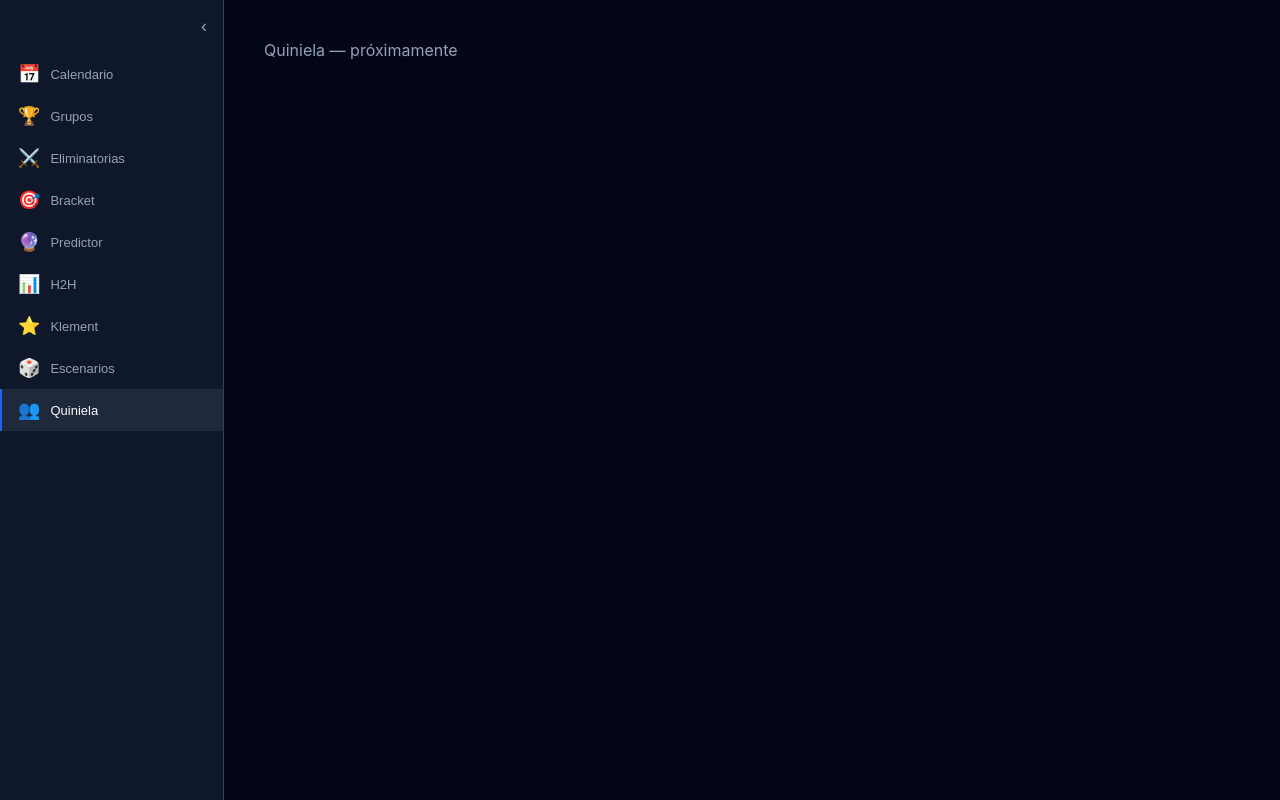
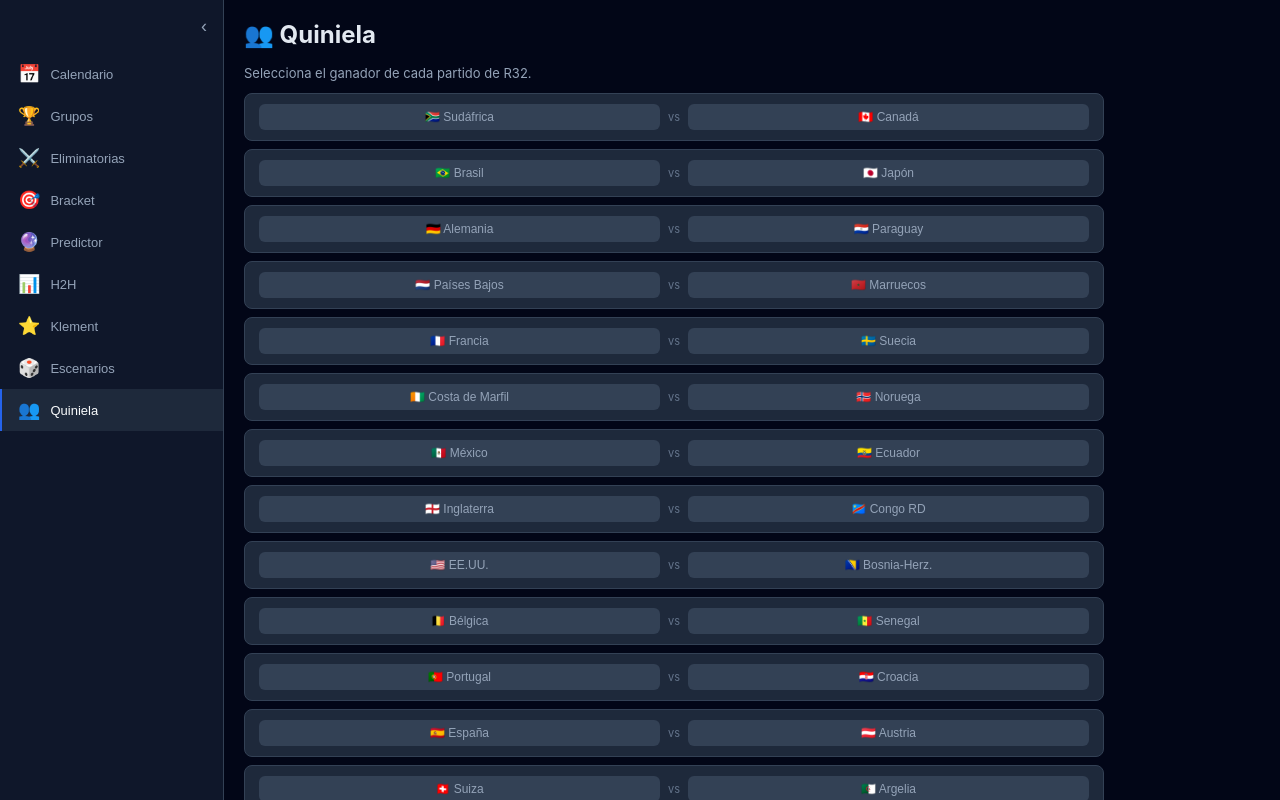
Before and after one commit to fjhr/quiniela-mundial-2026, a React (Vite) app: page / in a window 1280 px wide. Both pictures are taken after a click on the button "👥 Quiniela". Shown: the top 800 px of the page. Built offline with nearby package versions, Linux system fonts and the light colour scheme; no server answers.

Commit message:
feat: QuinielaPanel con predicciones R32 persistidas en localStorage

```diff
--- a/src/panels/QuinielaPanel.jsx
+++ b/src/panels/QuinielaPanel.jsx
@@ -1,4 +1,95 @@
-// src/panels/QuinielaPanel.jsx
+import { useState } from 'react';
+import { useMatchStore } from '../store/matchStore.js';
+import { resolveKOTeam } from '../services/resolvers.js';
+import teams from '../data/teams.json';
+import koBracket from '../data/ko-bracket.json';
+import gr from '../data/gr.json';
+
+function loadPredictions() {
+  try { return JSON.parse(localStorage.getItem('quiniela-preds') || '{}'); } catch { return {}; }
+}
+function savePredictions(preds) {
+  try { localStorage.setItem('quiniela-preds', JSON.stringify(preds)); } catch {}
+}
+
 export default function QuinielaPanel() {
-  return <div style={{ color: 'var(--text-400)', padding: 20 }}>Quiniela — próximamente</div>;
+  const { res, resKO } = useMatchStore();
+  const [preds, setPreds] = useState(loadPredictions);
+
+  const setPred = (id, winner) => {
+    const next = { ...preds, [id]: winner };
+    setPreds(next);
+    savePredictions(next);
+  };
+
+  const r32 = koBracket.filter(k => k.rnd === 'R32');
+  const played = r32.filter(kb => resKO.find(r => r.id === kb.id)?.p);
+  const correct = played.filter(kb => {
+    const koM = resKO.find(r => r.id === kb.id);
+    const h = resolveKOTeam(kb.sh, res, resKO, koBracket, gr) || kb.sh;
+    const a = resolveKOTeam(kb.sa, res, resKO, koBracket, gr) || kb.sa;
+    const actualWinner = koM.hg > koM.ag || koM.pens === 'h' ? h : a;
+    return preds[kb.id] === actualWinner;
+  }).length;
+
+  return (
+    <div>
+      <h2 style={{ marginBottom: 16, color: 'var(--text-200)' }}>👥 Quiniela</h2>
+      <p style={{ color: 'var(--text-400)', fontSize: 13, marginBottom: 12 }}>
+        Selecciona el ganador de cada partido de R32.
+      </p>
+      {played.length > 0 && (
+        <div style={{ background: 'var(--bg-800)', borderRadius: 'var(--r-md)', padding: '10px 16px', marginBottom: 16, display: 'inline-block' }}>
+          <span style={{ color: 'var(--text-400)', fontSize: 13 }}>Puntos: </span>
+          <span style={{ fontWeight: 800, color: 'var(--gold)', fontSize: 18 }}>{correct}</span>
+          <span style={{ color: 'var(--text-500)', fontSize: 13 }}> / {played.length}</span>
+        </div>
+      )}
+      <div style={{ display: 'flex', flexDirection: 'column', gap: 8 }}>
+        {r32.map(kb => {
+          const koM = resKO.find(r => r.id === kb.id) || {};
+          const h = resolveKOTeam(kb.sh, res, resKO, koBracket, gr) || kb.sh;
+          const a = resolveKOTeam(kb.sa, res, resKO, koBracket, gr) || kb.sa;
+          const pred = preds[kb.id];
+          const isPlayed = koM.p;
+          const actualWinner = isPlayed ? (koM.hg > koM.ag || koM.pens === 'h' ? h : a) : null;
+          const isCorrect = pred && actualWinner && pred === actualWinner;
+
+          return (
+            <div key={kb.id} style={{
+              background: 'var(--bg-800)', borderRadius: 'var(--r-md)', padding: '10px 14px',
+              border: `1px solid ${isCorrect ? 'var(--green)' : pred && isPlayed ? 'var(--red)' : 'var(--bg-700)'}`,
+            }}>
+              <div style={{ display: 'flex', gap: 8, alignItems: 'center' }}>
+                <button onClick={() => !isPlayed && setPred(kb.id, h)} style={{
+                  flex: 1, padding: '6px', borderRadius: 'var(--r-sm)', border: 'none',
+                  cursor: isPlayed ? 'default' : 'pointer', fontSize: 12,
+                  background: pred === h ? 'var(--blue)' : 'var(--bg-700)',
+                  color: pred === h ? '#fff' : 'var(--text-400)',
+                  fontWeight: pred === h ? 700 : 400,
+                }}>
+                  {teams[h]?.fl} {h}
+                </button>
+                <span style={{ color: 'var(--text-500)', fontSize: 11 }}>vs</span>
+                <button onClick={() => !isPlayed && setPred(kb.id, a)} style={{
+                  flex: 1, padding: '6px', borderRadius: 'var(--r-sm)', border: 'none',
+                  cursor: isPlayed ? 'default' : 'pointer', fontSize: 12,
+                  background: pred === a ? 'var(--blue)' : 'var(--bg-700)',
+                  color: pred === a ? '#fff' : 'var(--text-400)',
+                  fontWeight: pred === a ? 700 : 400,
+                }}>
+                  {teams[a]?.fl} {a}
+                </button>
+              </div>
+              {isPlayed && (
+                <div style={{ fontSize: 11, textAlign: 'center', marginTop: 6, color: isCorrect ? 'var(--green-400)' : 'var(--red-400)' }}>
+                  {isCorrect ? '✓ Correcto' : `✗ Ganó: ${actualWinner}`}
+                </div>
+              )}
+            </div>
+          );
+        })}
+      </div>
+    </div>
+  );
 }
```
